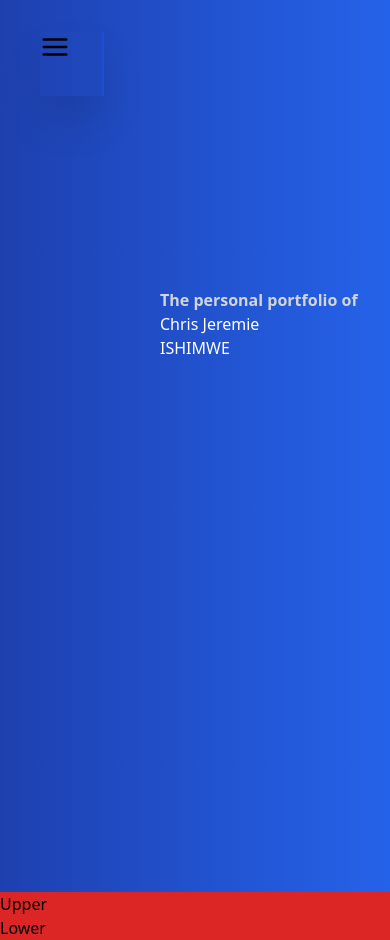
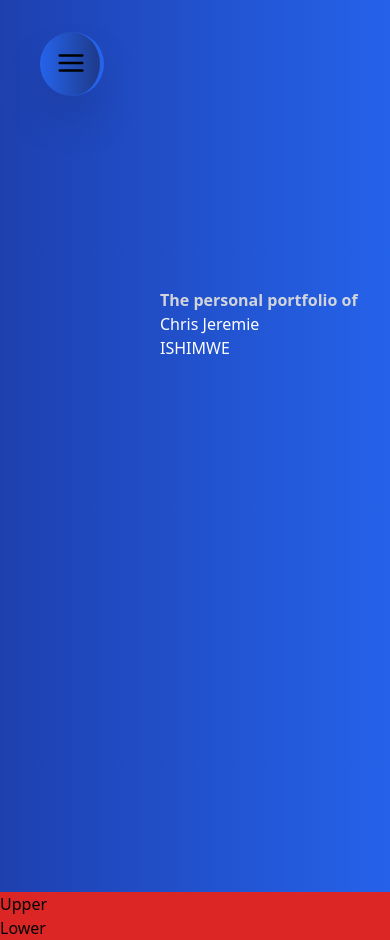
Before and after one commit to chrisjeremy84/my_porfolio, a React (Create React App) app: page / in a window 390 px wide. Built offline with nearby package versions, Linux system fonts and the light colour scheme.

Commit message:
MUST FIX NAVBAR, essential testing navbar menu bar with event handler, better to test in skills section

```diff
--- a/src/components/NavBar.js
+++ b/src/components/NavBar.js
@@ -1,4 +1,4 @@
-import React from 'react'
+import {React, useState} from 'react'
 import {Route, BrowserRouter as Router, Link} from 'react-router-dom';
 import Home from '../pages/Home'
 import Project from '../pages/Project'
@@ -6,11 +6,22 @@ import Skill from '../pages/Skill'
 import { FiHome, FiSliders, FiPackage,FiGithub , FiInfo, FiLinkedin , FiInstagram, FiMenu} from "react-icons/fi"
 
 function NavBar() {
+
+    const [open, setOpen] = useState(false)
     return (
         <Router>
             {/*REMEMBER TAILWIND IS MOBILE FIRST DESIGN, SO ASSIGN STYLES ACCORDINGLY */}
            {/*MAIN NAVIGATION OUTLINE */}
-            <div className="antialiased md:fixed z-10 box-border h-16 w-16 relative mt-8 ml-10 md:h-auto md:w-auto  border-r-2 border-blue-700 shadow-2xl md:left-6  md:bottom-16">
+            <div className="antialiased md:fixed bg-gradient-to-r from-blue-600 to-blue-900 z-10 box-border border-r-4
+            rounded-full md:rounded-lg border-blue-600 shadow-2xl h-16 w-16 relative mt-8 ml-10
+            md:h-auto md:w-auto md:left-6  md:bottom-16">
+
+                 {/*Mobile menu BUTTON */}
+                 <div className="visible md:hidden menu-button text-3xl p-4">
+                    <a onClick={console.log("btn clicked")} href="#"><FiMenu className=""/></a>
+                    </div>
+
+
                     {/*LIST OF ICONS */}
 
                     <ul className="hidden md:flex md:flex-col p-5 space-y-5 text-3xl ">
@@ -44,10 +55,6 @@ function NavBar() {
                     {/*ACTIVE AND INACTIVE  */}
 
 
-                    {/*RESPONSIVE BUTTON */}
-                    <div className="visible md:hidden text-3xl">
-                    <FiMenu className="align-center"/>
-                    </div>
 
 
             </div>
@@ -59,4 +66,19 @@ function NavBar() {
     )
 }
 
+function mobile_menu(props){
+    return(
+
+          <div className="w-48 mobile-menu md:hidden bg-gradient-to-r from-blue-600 to-blue-900 z-0 box-border border-r-4
+          rounded border-blue-600 shadow-2xl visible p-4">
+              {/*Mobile menu */}
+              <div className="flex flex-col  font-semibold h-auto space-y-3">
+                  <a className="hover:bg-blue-600 text-center w-full" href="#">Home</a>
+                  <a href="#">Projects</a>
+                  <a href="#">Skills</a>
+              </div>
+
+              </div>
+    )
+}
 export default NavBar
--- a/tailwind.config.js
+++ b/tailwind.config.js
@@ -9,6 +9,7 @@ module.exports = {
       boxSizing: ['hover', 'focus'],
 
     },
+
   },
   plugins: [],
 }
```
Also changed, not shown: 1 other file (tests, documents, lock files or other folders).
